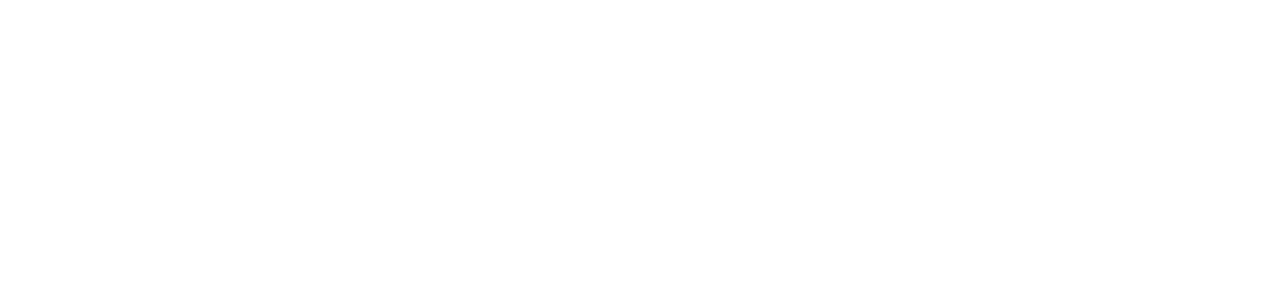
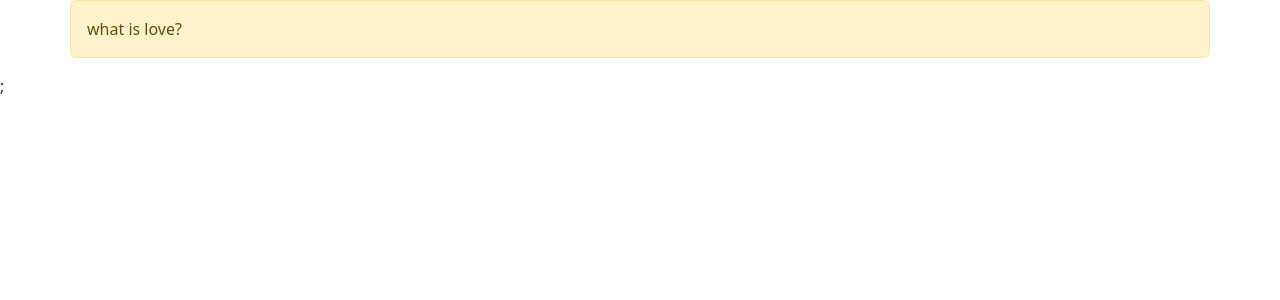
Before and after one commit to VitaliiaYaremenko/REACT-hw, a React (Vite) app in the folder react-app/: page / in a window 1280 px wide. Shown: the top 300 px of the page. Built offline with nearby package versions, Linux system fonts and the light colour scheme.

Commit message:
created REACT-hw-5

```diff
--- a/react-app/src/App.jsx
+++ b/react-app/src/App.jsx
@@ -1,7 +1,9 @@
+import Alert from './components/ Alert.jsx';
 function App() {
 
   return (
       <>
+          <Alert type="warning" text="what is love?" />;
       </>
   )
 }
--- /dev/null
+++ b/react-app/src/components/ Alert.jsx
@@ -0,0 +1,17 @@
+import React from "react";
+
+class Alert extends React.Component {
+    render() {
+        const {text, type} = this.props;
+
+        return (
+            <div className="container">
+                <div className="row">
+                    <div className={"alert alert-" + type} role="alert">{text}</div>
+                </div>
+            </div>
+        )
+    }
+}
+
+export default Alert;
--- a/react-app/src/main.jsx
+++ b/react-app/src/main.jsx
@@ -1,5 +1,6 @@
 import React from 'react'
 import ReactDOM from 'react-dom/client'
+import 'bootstrap/dist/css/bootstrap.min.css';
 import App from './App.jsx'
 
 ReactDOM.createRoot(document.getElementById('root')).render(
```
Also changed, not shown: 1 other file (tests, documents, lock files or other folders).
